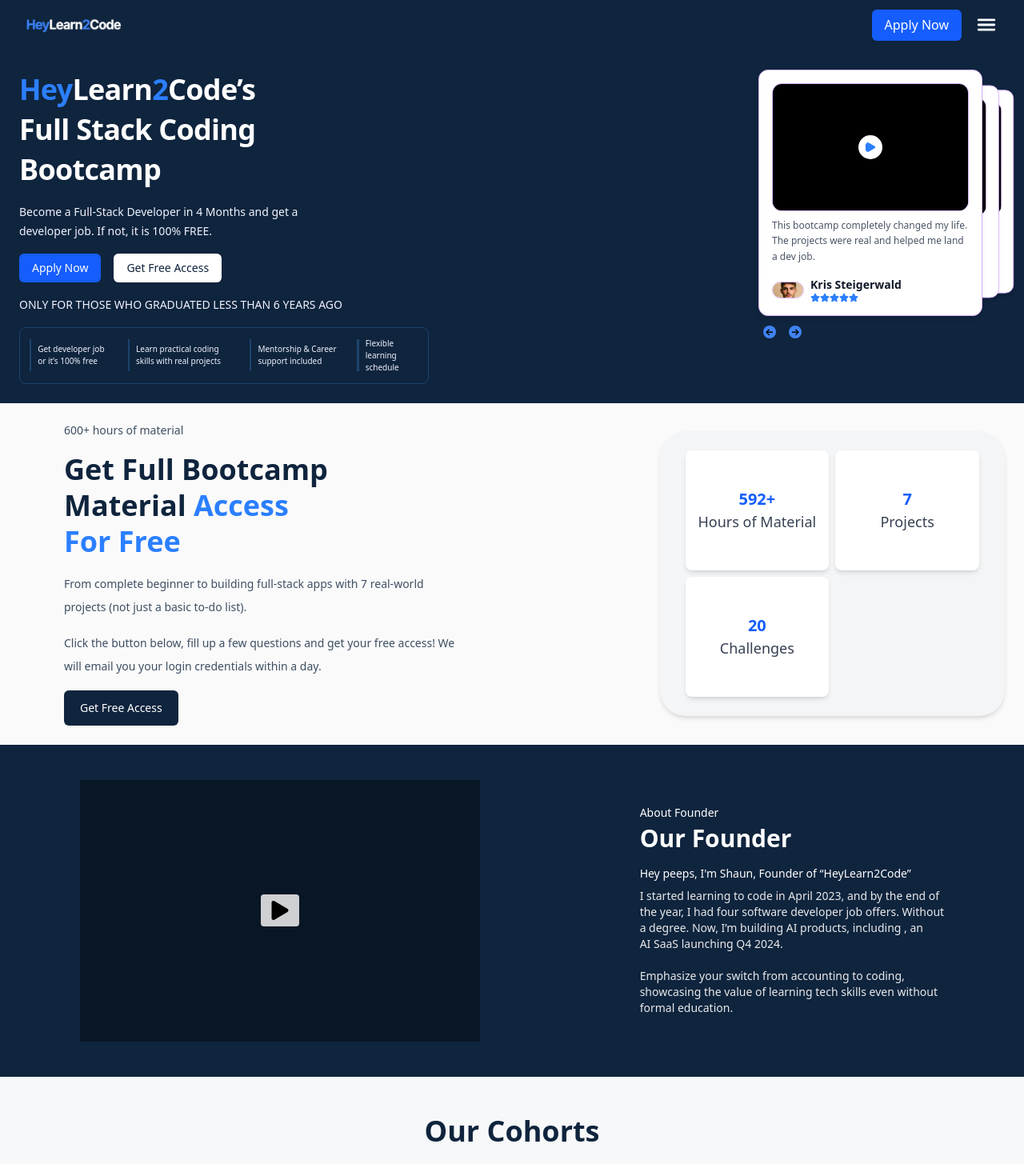
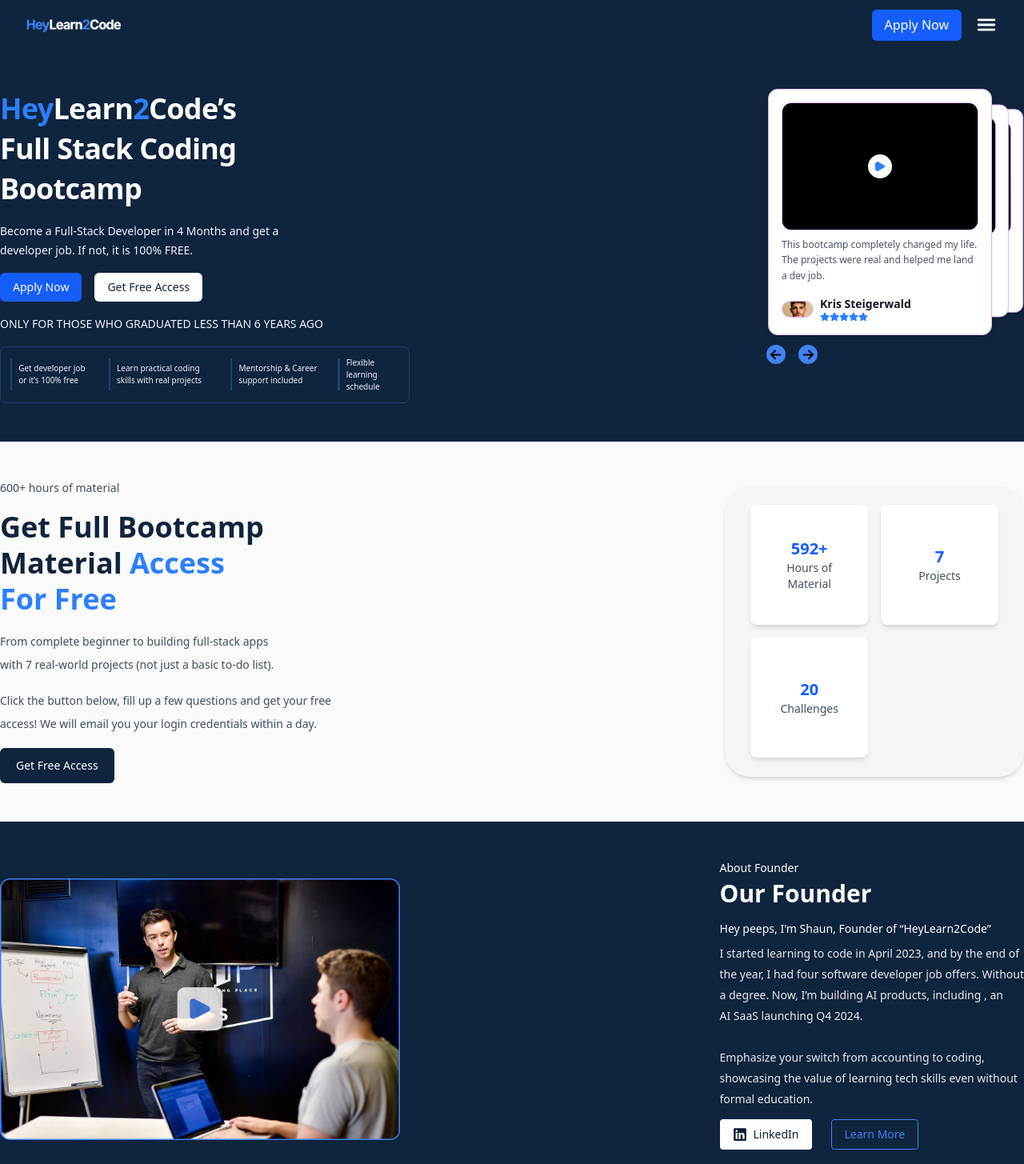
Before and after one commit to HaiderAbas/learnSide, a Next.js app: page / in a window 1280 px wide. Shown: the top 1455 px of the page at 80% size. Built offline with nearby package versions, Linux system fonts and the light colour scheme; grey boxes are pictures that could not be loaded.

Commit message:
bug-fixed

```diff
--- a/app/components/Founder.jsx
+++ b/app/components/Founder.jsx
@@ -2,9 +2,10 @@
 
 import Image from "next/image";
 import { useRef, useState } from "react";
-import { FaLinkedinIn } from "react-icons/fa";
+import { FaLinkedin, FaLinkedinIn } from "react-icons/fa";
 import { FaPlay } from "react-icons/fa"
 import Founder from "../../public/images/founders.png"
+import founderImage from "@/public/images/founders.png"
 
 const AboutFounder = () => {
     const [isPlaying, setIsPlaying] = useState(false);
@@ -16,9 +17,10 @@
     };
     return (
         <div className=" bg-[#0F243D]">
-            <div className=" flex-wrap flex justify-around items-center py-11  max-w-7xl mx-auto">
-                <div className="relative w-[500px] h-[327px] ">
-                    <videof
+            <div className="lg:flex lg:justify-between lg:items-center py-12 w-full lg:max-w-[1290px] mx-auto">
+                <div >
+                    <Image src={founderImage} alt="fonderImage" className=" w-[500px] h-[327px] " />
+                    {/* <videof
                         ref={videoRef}
                         src="https://cdn.pixabay.com/vimeo/1235685477/abstract-197351.mp4?width=640&hash=7e922d6e3c183bb7c4f663b77a71d2d4b6b00bfb"
                         className="w-full h-full object-cover"
@@ -31,7 +33,7 @@
                                 <FaPlay className="w-6 h-6 text-black" />
                             </div>
                         </div>
-                    )}
+                    )} */}
                 </div>
 
                 <div>
@@ -40,12 +42,21 @@
                     <p className="text-sm text-[#FFFFFF] mb-2">
                         Hey peeps, I'm Shaun, Founder of “HeyLearn2Code”
                     </p>
-                    <p className="text-sm !font-thin text-[#E9EAEB]">
+                    <p className="font-inter font-extralight text-sm leading-[26px] tracking-[1%] text-[#E9EAEB]">
                         I started learning to code in April 2023, and by the end of <br /> the year, I had four software developer job offers. Without <br /> a degree.
                         Now, I’m building AI products, including , an <br /> AI SaaS launching Q4 2024.
                         <br /><br />
                         Emphasize your switch from accounting to coding, <br /> showcasing the value of learning tech skills even without <br /> formal education.
                     </p>
+                    <div className="flex gap-6 my-3">
+                        <button className="px-4 py-2 font-medium bg-[#FFFFFF] text-[#0C1F36] rounded hover:bg-[#0F343D] !text-sm transition flex items-center gap-2">
+                            <FaLinkedin size={18} /> LinkedIn
+                        </button>
+                        <button className="px-4 py-2 border border-[#4183F5] font-medium bg-[#0F243D] text-[#4183F5] rounded hover:bg-[#0F343D] hover:border-[#0F343D] !text-sm transition">
+                            Learn More
+                        </button>
+
+                    </div>
                 </div>
             </div>
         </div>
--- a/app/components/navbar.jsx
+++ b/app/components/Header.jsx
@@ -5,7 +5,7 @@
 import { IoMenu, IoClose } from "react-icons/io5";
 import Link from "next/link";
 
-const Navbar = () => {
+const Header = () => {
     const [isOpen, setIsOpen] = useState(false);
 
     return (
@@ -62,4 +62,4 @@
     );
 };
 
-export default Navbar;
+export default Header;
--- a/app/components/HeroSction.jsx
+++ b/app/components/HeroSction.jsx
@@ -4,8 +4,8 @@
 
 const Hero = () => {
     return (
-        <div className=" bg-[#0F243D] bg-opacity-30 shadow-md font-Inter flex justify-center">
-            <div className="grid grid-cols-1 md:grid-cols-2  p-6 w-full max-w-[1290px] mx-auto">
+        <div className=" bg-[#0F243D] bg-opacity-30 shadow-md font-Inter flex justify-center ">
+            <div className="grid grid-cols-1 md:grid-cols-2 py-12 w-full max-w-[1290px] mx-auto">
                 <div className="max-w-lg text-center md:text-left space-y-4">
                     <h2 className="font-inter font-bold text-white text-[20px] sm:text-[30px] md:text-4xl leading-[38px] sm:leading-[30px] md:leading-[50px] tracking-[-0.02em]">
                         <span className="text-blue-500 font-inter font-bold">Hey</span>Learn
@@ -17,7 +17,7 @@
                         Become a Full-Stack Developer in 4 Months and get a <br /> developer job. If not, it is 100% FREE.
                     </p>
 
-                    <div className="flex flex-col sm:flex-row gap-4">
+                    <div className="flex flex-row text-center sm:justify-center lg:justify-start gap-4">
                         <button className="px-4 py-2 bg-blue-600 text-white rounded-md hover:bg-blue-700 transition !text-sm">
                             Apply Now
                         </button>
@@ -26,7 +26,7 @@
                         </button>
                     </div>
 
-                    <p className="text-[13px] sm:text-sm leading-6 text-[#F0F3FF]">
+                    <p className="text-[13px] sm:text-sm leading-6 text-[#F0F3FF] sm:text-center lg:text-start sm:font-[8px]">
                         ONLY FOR THOSE WHO GRADUATED LESS THAN 6 YEARS AGO
                     </p>
 
--- a/app/components/Hours.jsx
+++ b/app/components/Hours.jsx
@@ -8,9 +8,8 @@
     const [hours] = useState(600);
     return (
         <div className='bg-[#FAFAFA] bg-opacity-30 shadow-md'>
-            <div className=' max-w-7xl mx-auto'>
-                <div className="flex flex-col  md:flex-row justify-between ml-14 items-center p-6">
-                    <div className="max-w-[500px] text-center md:text-left space-y-4">
+            <div className="lg:flex lg:justify-between lg:items-center py-12 w-full lg:max-w-[1290px] mx-auto">
+                <div className=" space-y-4 sm:ml-16 lg:m-0">
                     <p className="text-[#0F243DCC] font-medium text-sm">600+ hours of material</p>
                     <h2 className="font-bold text-[#0F243D] text-2xl sm:text-4xl leading-tight">
                         Get Full Bootcamp <br /> Material
@@ -18,12 +17,12 @@
                     </h2>
 
                     <p className="font-inter font-normal text-[14px] leading-[29px] text-[#0F243DCC]">
-                            From complete beginner to building full-stack apps with
+                        From complete beginner to building full-stack apps <br /> with
                         7 real-world projects  (not just a basic to-do list).
                     </p>
 
                     <p className="font-inter font-normal text-[14px] leading-[29px] text-[#0F243DCC]">
-                            Click the button below, fill up a few questions and get your free access!
+                        Click the button below, fill up a few questions and get your free <br /> access!
                         We will email you your login credentials within a day.
                     </p>
 
@@ -32,26 +31,25 @@
                     </button>
                 </div>
 
-                    <div className=" gap-[40px] rounded-[32px] p-6 sm:p-[24px] md:pr-[32px] md:pl-[32px] bg-[#F3F5F7] shadow-md text-center flex flex-col items-center">
-                        <div className="grid grid-cols-1 justify-items-center m-auto sm:grid-cols-2 md:grid-cols-2 gap-2 w-full justify-center items-center">
+                <div className=" rounded-[32px] p-6 bg-[#F3F5F7] shadow-md lg:max-w-[400px]">
+                    <div className="grid lg:grid-cols-2 sm:grid-cols-3 md:grid-cols-3 gap-4 w-full lg:max-w-[95%] mx-auto">
                         {[
                             { number: hours, label: "Hours of Material" },
                             { number: projects, label: "Projects" },
                             { number: challenges, label: "Challenges" },
                         ].map((item, index) => (
-                                <div key={index} className="bg-white rounded-lg py-4 px-4 shadow-md flex flex-col items-center justify-center min-h-[150px] sm:h-auto w-full">
+                            <div
+                                key={index}
+                                className="bg-white rounded-lg py-6 px-5 shadow-md flex flex-col items-center justify-center max-w-[200px] min-h-[150px] w-full"
+                            >
                                 <h2 className="text-xl font-bold text-blue-600">
                                     <CountUp start={0} end={parseInt(item.number)} duration={10} separator="," />
                                     {item.label === "Hours of Material" ? "+" : ""}
                                 </h2>
-                                    <p className="text-gray-700 text-lg">{item.label}</p>
+                                <p className="text-[#0F243DCC] text-sm text-center">{item.label}</p>
                             </div>
-
                         ))}
                     </div>
-                    </div>
-
-
                 </div>
             </div>
         </div>
--- a/app/components/TestimonialCard.jsx
+++ b/app/components/TestimonialCard.jsx
@@ -85,8 +85,8 @@
                 })}
             </div>
             <div className="flex gap-4 lg:ml-15">
-                <GrFormPreviousLink onClick={prev} className="bg-[#4183F5] rounded-2xl hover:bg-[#92b1e9] cursor-pointer	" />
-                <GrFormNextLink onClick={next} className="bg-[#4183F5] rounded-2xl hover:bg-[#92b1e9] pointer cursor-pointer	" />
+                <GrFormPreviousLink onClick={prev} className="bg-[#4183F5] rounded-2xl hover:bg-[#92b1e9] text-2xl cursor-pointer	" />
+                <GrFormNextLink onClick={next} className="bg-[#4183F5] rounded-2xl hover:bg-[#92b1e9] text-2xl pointer cursor-pointer	" />
             </div>
         </div>
     );
--- a/app/layout.js
+++ b/app/layout.js
@@ -1,5 +1,5 @@
 "use client"
-import Navbar from "./components/navbar";
+import Header from "./components/Header";
 import "./globals.css";
 export default function RootLayout({ children }) {
   return (
@@ -10,7 +10,7 @@
           data-new-gr-c-s-check-loaded="14.1229.0"
           data-gr-ext-installed=""
           >
-        <Navbar />
+        <Header/>
         {children}
       </body>
     </html>
--- a/app/page.js
+++ b/app/page.js
@@ -7,13 +7,13 @@
 
 export default function Home() {
   return (
-    <h1 className="">
+    <>
       <Hero/>
       <Hours/>
       <AboutFounder/>
       <Cohorts/>
       <Bootcamp/>
       <Bonuses />
-    </h1>
+    </>
   )
 }
```
Lines whose indentation alone changed are shown as unchanged.
